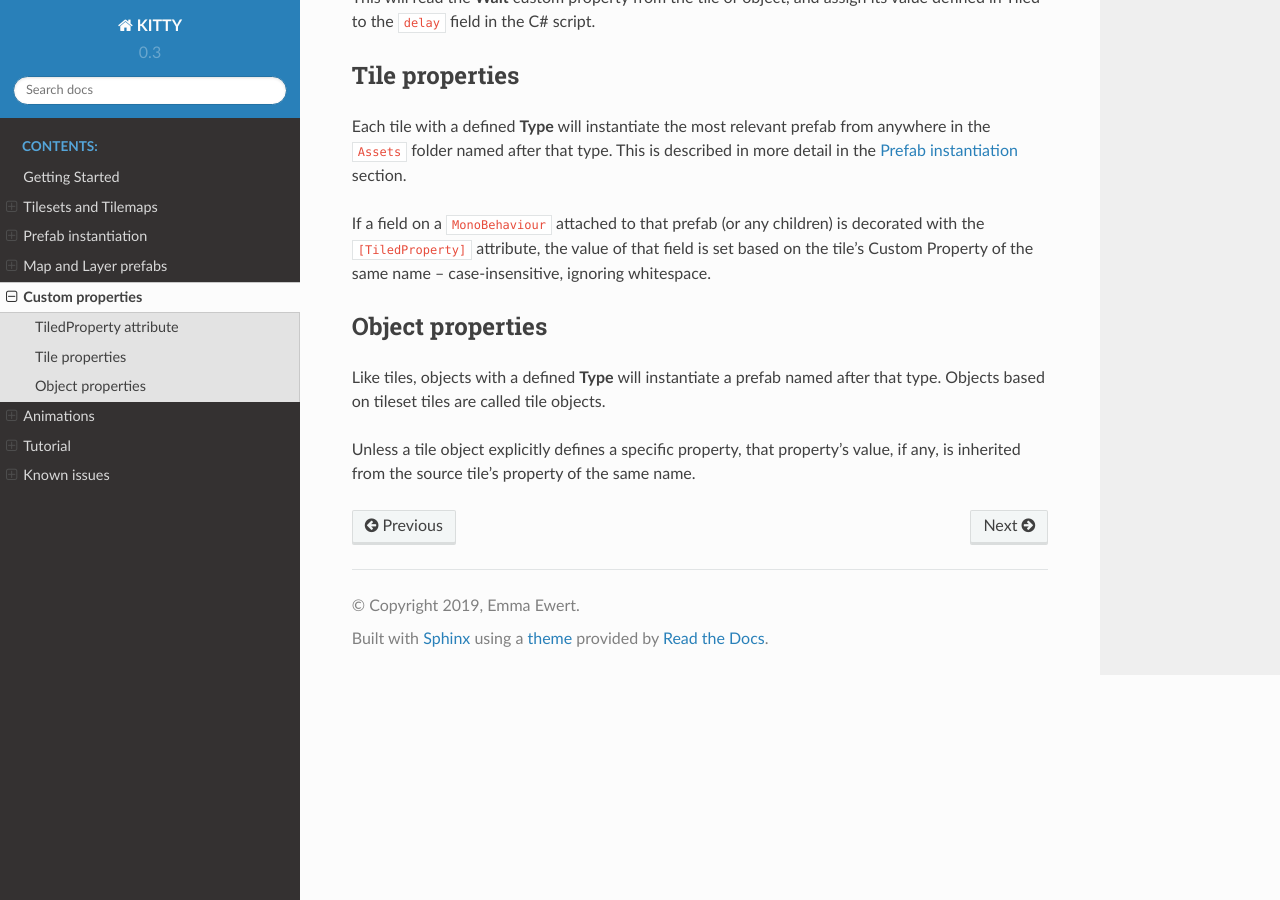
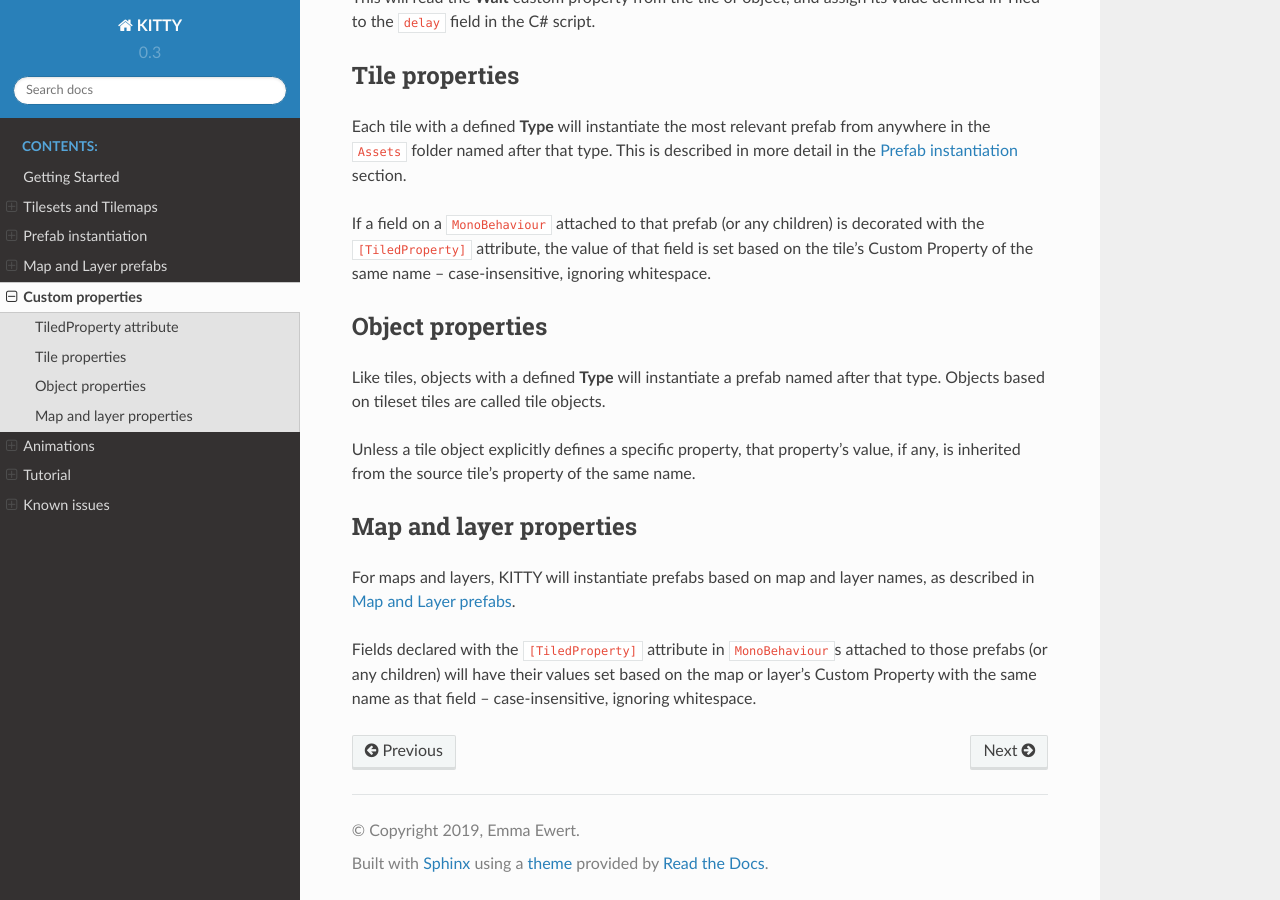
Before and after one commit to EmmaEwert/KITTY, a Sphinx documentation site: the page built from docs/manual/properties.rst, in a window 1280 px wide and 900 px high, scrolled down 887 px. Built offline with Sphinx 7.4.7 and the Read the Docs theme 2.0.0, drawn with Linux system fonts in a browser that asks for light colours.

Commit message:
Add map and layer section to properties documentation

```diff
--- a/docs/manual/properties.rst
+++ b/docs/manual/properties.rst
@@ -60,3 +60,14 @@ based on tileset tiles are called tile objects.
 
 Unless a tile object explicitly defines a specific property, that property's value, if any, is
 inherited from the source tile's property of the same name.
+
+
+Map and layer properties
+------------------------
+
+For maps and layers, KITTY will instantiate prefabs based on map and layer names, as described in
+:ref:`map_and_layer_prefabs`.
+
+Fields declared with the ``[TiledProperty]`` attribute in ``MonoBehaviour``\ s attached to those
+prefabs (or any children) will have their values set based on the map or layer's Custom Property
+with the same name as that field – case-insensitive, ignoring whitespace.
```
